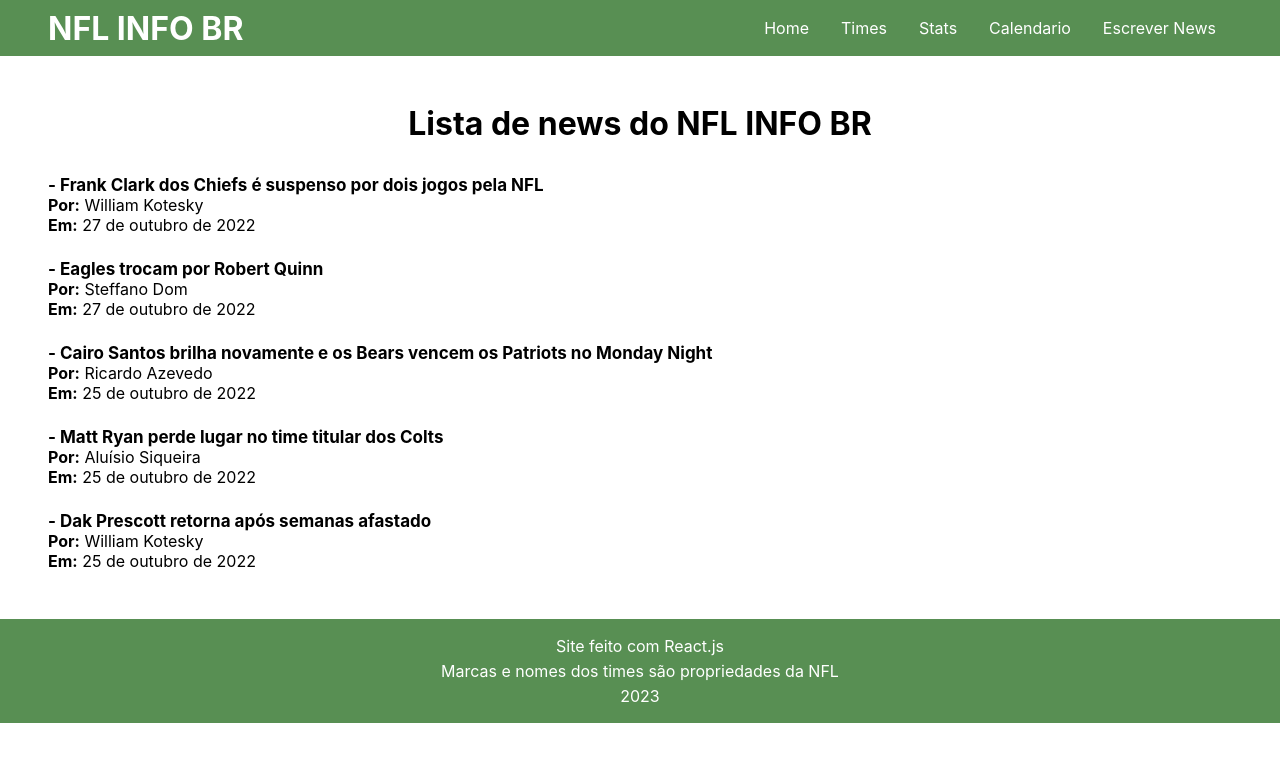
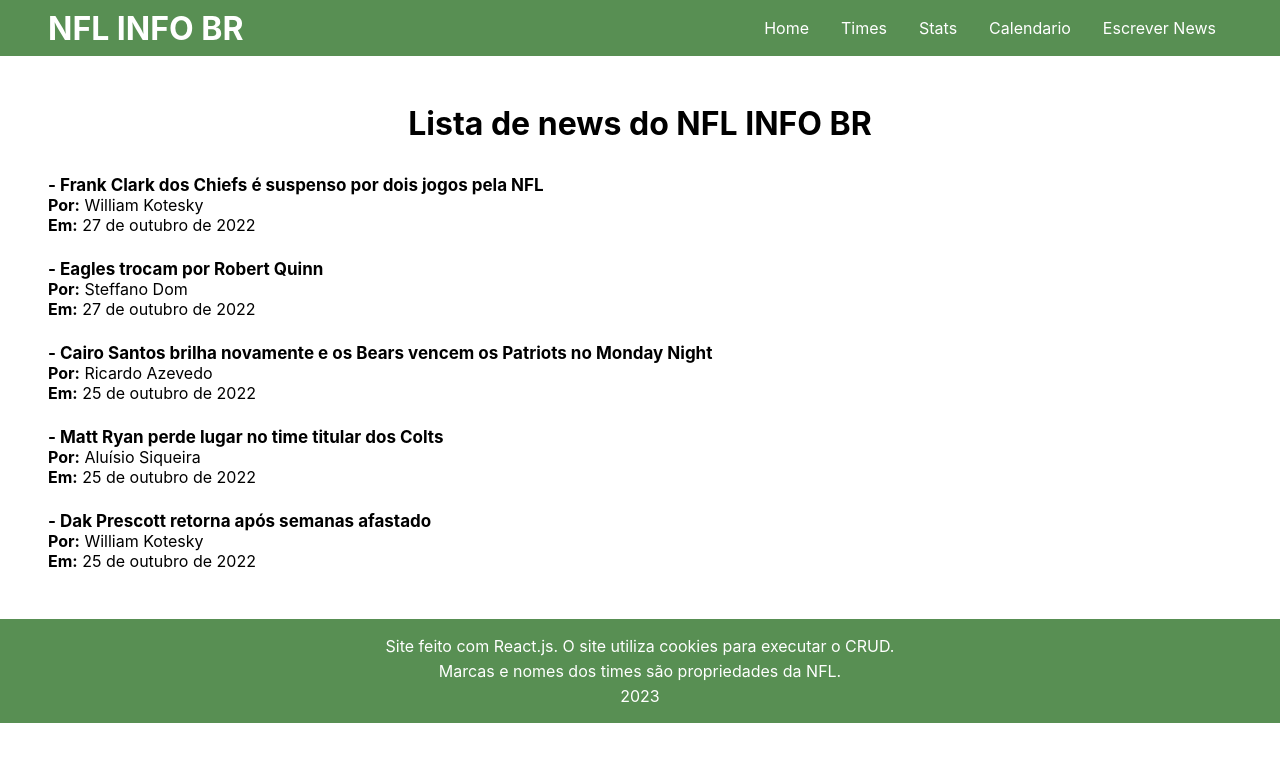
Before and after one commit to williamkotesky/nfl-info-br, a React (Create React App) app: page /newslist in a window 1280 px wide. Shown: the top 762 px of the page. Built offline with nearby package versions, Linux system fonts and the light colour scheme; data requests are answered from the project's data file.

Commit message:
calendar2

```diff
--- a/src/components/layout/Footer.js
+++ b/src/components/layout/Footer.js
@@ -1,27 +1,29 @@
-import { useState, useEffect } from 'react';
-import styles from './Footer.module.css';
+import { useState, useEffect } from "react";
+import styles from "./Footer.module.css";
 
 function Footer() {
   const [dataYear, setDataYear] = useState();
 
   function year() {
     const data = new Date();
-        setDataYear(data.getFullYear())
+    setDataYear(data.getFullYear());
   }
 
   useEffect(() => {
-        year()
+    year();
   }, []);
 
-    return(
-        <footer className={styles.footerContainer} >
+  return (
+    <footer className={styles.footerContainer}>
       <div className={styles.infoFooter}>
-                <p>Site feito com React.js</p>
-                <p>Marcas e nomes dos times são propriedades da NFL</p>
+        <p>
+          Site feito com React.js. O site utiliza cookies para executar o CRUD.
+        </p>
+        <p>Marcas e nomes dos times são propriedades da NFL.</p>
         <p className={styles.year}>{dataYear}</p>
       </div>
     </footer>
-    )
+  );
 }
 
 export default Footer;
```
Lines whose indentation alone changed are shown as unchanged.
